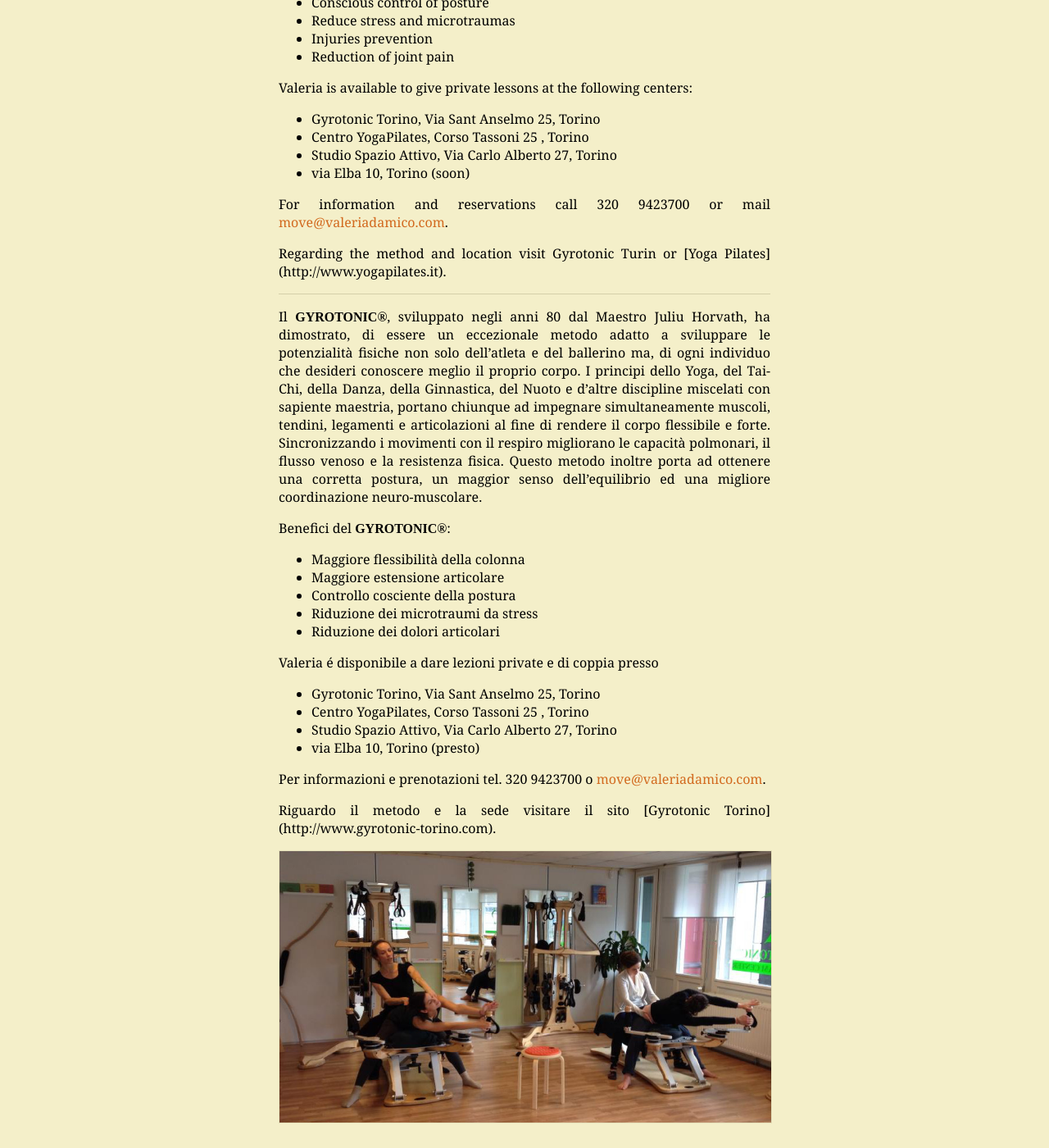
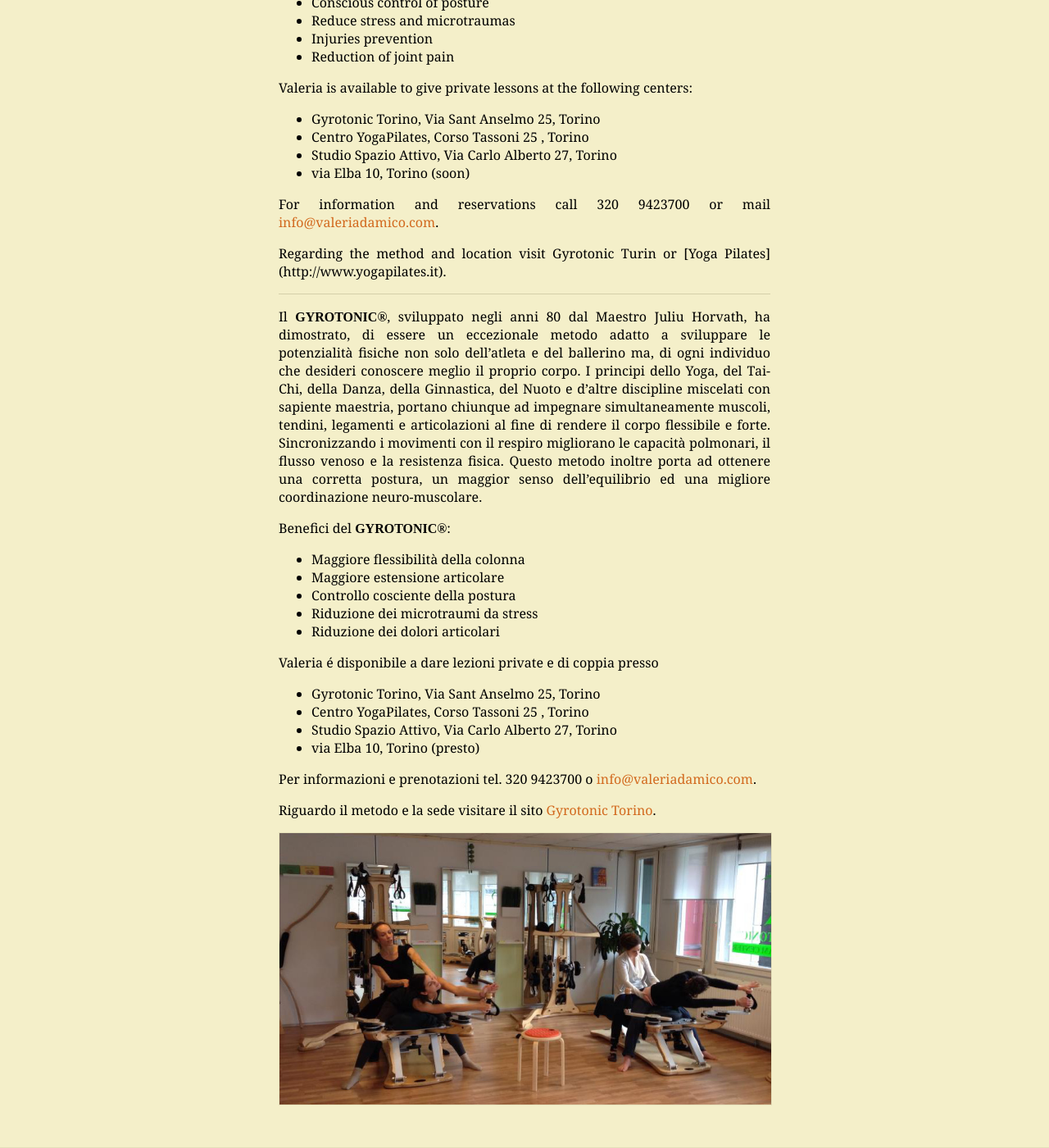
Before and after one commit to valedami/valedami.github.io, a Jekyll site: the page built from gyrotonic.md, in a window 1280 px wide and 1400 px high, scrolled down 610 px. Shown: the whole window at 82% size. Built offline with Jekyll 4.4.1, drawn with Linux system fonts in a browser that asks for light colours; some of the changed text lies outside the part shown.

Commit message:
fix problems due to changed markdown

```diff
--- a/_config.yml
+++ b/_config.yml
@@ -1,6 +1,5 @@
 name: Valeria D'Amico
 shortname: Valeria
-pygments: true
 nav:
   - title: Biography
     url: /bio.html
--- a/_layouts/default.html
+++ b/_layouts/default.html
@@ -42,6 +42,6 @@ Valeria D'Amico
 
 <footer>
 <div class="center">
-Contact Valeria at <a href="mailto:move@valeriadamico.com">move@valeriadamico.com</a>.
+Contact Valeria at <a href="mailto:info@valeriadamico.com">info@valeriadamico.com</a>.
 </div>
 </footer>
--- a/agenda.md
+++ b/agenda.html
@@ -3,7 +3,7 @@ layout: default
 title: Agenda
 ---
 
-## 2015
+<h2>2015</h2>
 
 <dl>
 <dt>26 Sep</dt>
@@ -36,7 +36,7 @@ Torino.</dd>
 <dd>Performing event "Digitale Purpurea", Cecchi Point, 21:00 Via Cecchi 17, Torino (<b>premiere</b>).</dd>
 </dl>
 
-## 2014
+<h2>2014</h2>
 
 <dl>
 <dt>20 Dec</dt>
--- a/gyrotonic.md
+++ b/gyrotonic.md
@@ -32,7 +32,7 @@ Valeria is available to give private lessons at the following centers:
 * via Elba 10, Torino (soon)
 
 For information and reservations call 320 9423700 or mail <a
-href="mailto:move@valeriadamico.com">move@valeriadamico.com</a>.
+href="mailto:info@valeriadamico.com">info@valeriadamico.com</a>.
 
 Regarding the method and location visit Gyrotonic Turin or [Yoga Pilates]
 (http://www.yogapilates.it).
@@ -69,8 +69,8 @@ Valeria é disponibile a dare lezioni private e di coppia presso
 * via Elba 10, Torino (presto)
 
 Per informazioni e prenotazioni tel. 320 9423700 o <a
-href="mailto:valedami91@gmail.com">move@valeriadamico.com</a>.
+href="mailto:info@valeriadamico.com">info@valeriadamico.com</a>.
 
-Riguardo il metodo e la sede visitare il sito [Gyrotonic Torino] (http://www.gyrotonic-torino.com).
+Riguardo il metodo e la sede visitare il sito [Gyrotonic Torino](http://www.gyrotonic-torino.com).
 
 <img src="/images/gyrotonic.jpg" class="fullwidth">
```
Also changed, not shown: other parts of gyrotonic.md (+1 -1 lines), bio.md (+1 -1 lines), projects.md (+1 -1 lines).
